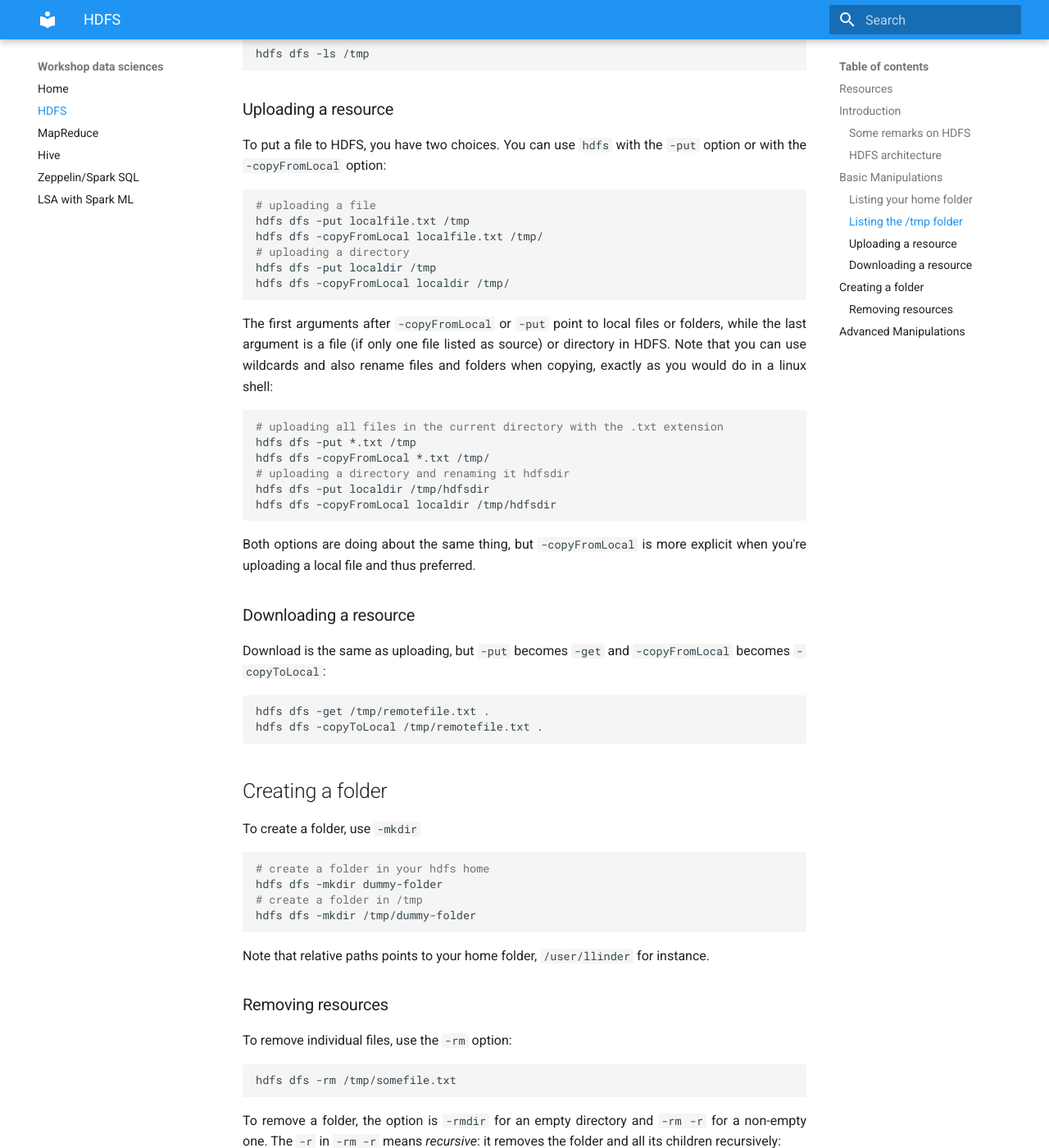
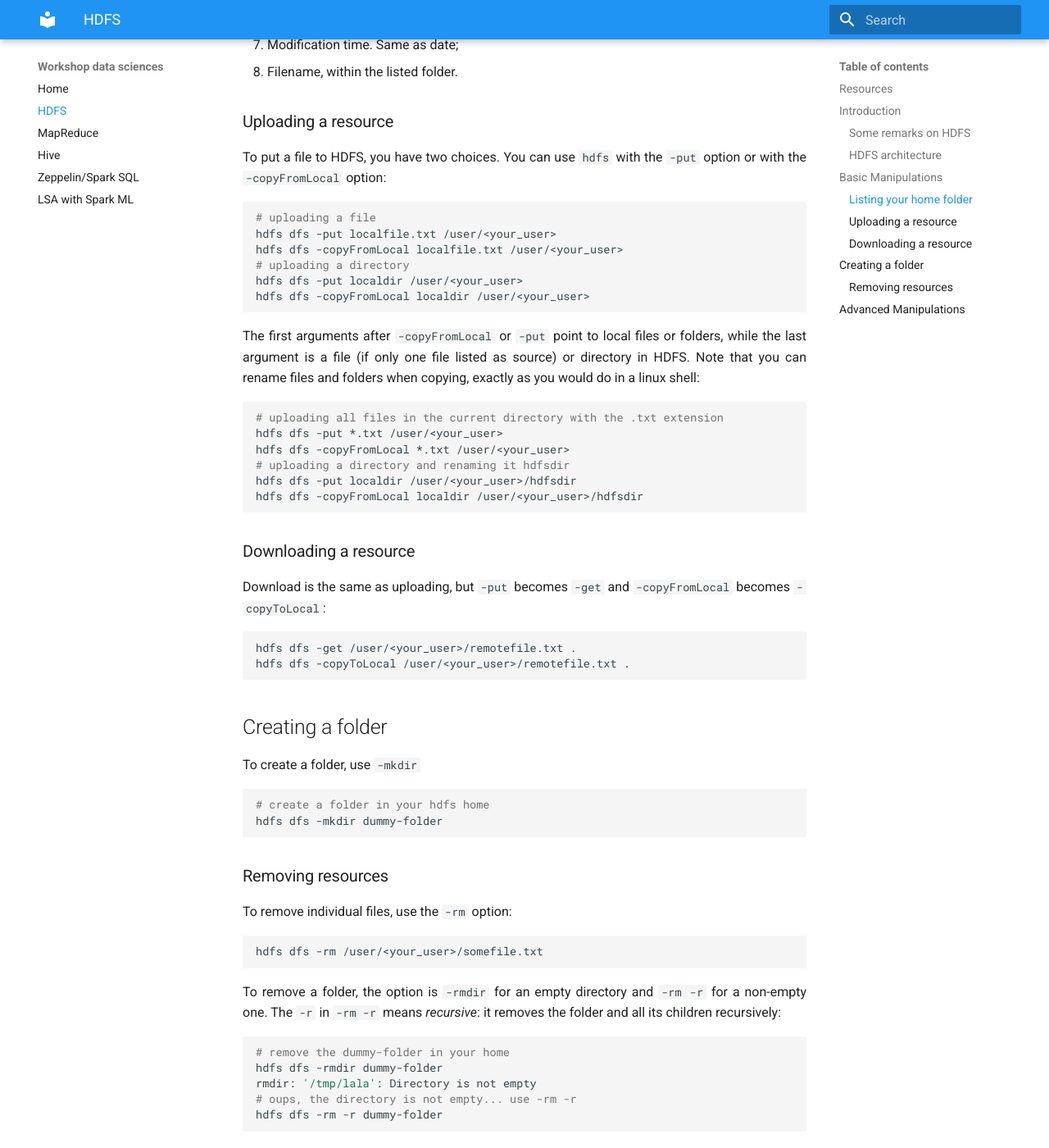
Before and after one commit to derlin/workshop-data-sciences, an MkDocs documentation site: the page built from docs/hdfs.md, in a window 1280 px wide and 1400 px high, scrolled down 2943 px. Shown: the whole window at 82% size. Built offline with MkDocs 1.6.1 and Material for MkDocs 9.7.7, drawn with Linux system fonts in a browser that asks for light colours; nearby versions of some CDN libraries; old or Windows-style settings are respelled for this version of MkDocs; some of the changed text lies outside the part shown.

Commit message:
modify hfs

````diff
--- a/docs/hdfs.md
+++ b/docs/hdfs.md
@@ -1,6 +1,6 @@
 In order to use HADOOP, it is crucial that you understand the basic functioning of HDFS, as well as some of its constraints.
 After a brief introduction of core HDFS concepts, this page presents _copy-paste_-like tutorial to familiarize with
-[HDFS commands](http://hadoop.apache.org/docs/current/hadoop-project-dist/hadoop-hdfs/HDFSCommands.html).
+[HDFS commands](http://hadoop.apache.org/docs/current/hadoop-project-dist/hadoop-hdfs/HDFSCommands.html){:target="_blank"}.
 It mainly focuses on user commands (uploading and downloading data into HDFS).
 
 ## Resources
@@ -44,13 +44,16 @@ An HDFS cluster consists of a single __NameNode__, a master server that manages
 
 ## Basic Manipulations
 
+To interact with HDFS you should use the __dfs__ module.
+The dfs module, also known as "FS shell", provides basic file manipulation operations.
+
 !!! Info
     In HDFS, user's folders are stored in `/user` and not `/home` like traditional Unix/Linux filesystems.
 
 ### Listing your home folder
 
 ```shell
- $ hdfs dfs -ls
+ $ hdfs dfs -ls /user/<your_user>
  Found 28 items
  ...
  -rw-r--r--   3 llinder  daplab_users   6398990 2015-03-13 11:01 data.csv
@@ -58,6 +61,9 @@ An HDFS cluster consists of a single __NameNode__, a master server that manages
  ^^^^^^^^^^   ^ ^^^^^^^^ ^^^^^^^^^^^^   ^^^^^^^ ^^^^^^^^^^ ^^^^^ ^^^^^^^^
           1   2        3            4         5          6     7        8
 ```
+
+!!! Info
+    Relative paths points to your home folder, using : `hdfs dfs -ls /user/<your_user>` is the same as `hdfs dfs -ls`
 
 Columns, as numbered below, represent:
 
@@ -71,12 +77,7 @@ this date often means creation date;
 7. Modification time. Same as date;
 8. Filename, within the listed folder.
 
-### Listing the `/tmp` folder
 
-The only change is that you specify an absolute path from the root of the filesystem (`/`):
-```shell
-hdfs dfs -ls /tmp
-```
 
 ### Uploading a resource
 
@@ -84,34 +85,32 @@ To put a file to HDFS, you have two choices. You can use `hdfs` with the `-put`
 
 ```shell
 # uploading a file
-hdfs dfs -put localfile.txt /tmp
-hdfs dfs -copyFromLocal localfile.txt /tmp/
+hdfs dfs -put localfile.txt /user/<your_user>
+hdfs dfs -copyFromLocal localfile.txt /user/<your_user>
 # uploading a directory
-hdfs dfs -put localdir /tmp
-hdfs dfs -copyFromLocal localdir /tmp/
+hdfs dfs -put localdir /user/<your_user>
+hdfs dfs -copyFromLocal localdir /user/<your_user>
 ```
 
-The first arguments after `-copyFromLocal` or `-put` point to local files or folders, while the last argument is a file (if only one file listed as source) or directory in HDFS. Note that you can use wildcards and also rename files and folders when copying, exactly as you would do in a linux shell:
+The first arguments after `-copyFromLocal` or `-put` point to local files or folders, while the last argument is a file (if only one file listed as source) or directory in HDFS. Note that you can rename files and folders when copying, exactly as you would do in a linux shell:
 
 ```shell
 # uploading all files in the current directory with the .txt extension
-hdfs dfs -put *.txt /tmp
-hdfs dfs -copyFromLocal *.txt /tmp/
+hdfs dfs -put *.txt /user/<your_user>
+hdfs dfs -copyFromLocal *.txt /user/<your_user>
 # uploading a directory and renaming it hdfsdir
-hdfs dfs -put localdir /tmp/hdfsdir
-hdfs dfs -copyFromLocal localdir /tmp/hdfsdir
+hdfs dfs -put localdir /user/<your_user>/hdfsdir
+hdfs dfs -copyFromLocal localdir /user/<your_user>/hdfsdir
 ```
 
-
-Both options are doing about the same thing, but `-copyFromLocal` is more explicit when you're uploading a local file and thus preferred.
 
 ### Downloading a resource
 
 Download is the same as uploading, but `-put` becomes `-get` and `-copyFromLocal` becomes `-copyToLocal`:
 
 ```shell
-hdfs dfs -get /tmp/remotefile.txt .
-hdfs dfs -copyToLocal /tmp/remotefile.txt .
+hdfs dfs -get /user/<your_user>/remotefile.txt .
+hdfs dfs -copyToLocal /user/<your_user>/remotefile.txt .
 ```
 
 ## Creating a folder
@@ -121,18 +120,16 @@ To create a folder, use `-mkdir`
 ```shell
 # create a folder in your hdfs home
 hdfs dfs -mkdir dummy-folder
-# create a folder in /tmp
-hdfs dfs -mkdir /tmp/dummy-folder
 ```
 
-Note that relative paths points to your home folder,  `/user/llinder` for instance.
+
 
 ### Removing resources
 
 To remove individual files, use the `-rm` option:
 
 ```shell
-hdfs dfs -rm /tmp/somefile.txt
+hdfs dfs -rm /user/<your_user>/somefile.txt
 ```
 
 To remove a folder, the option is `-rmdir` for an empty directory and `-rm -r` for a non-empty one. The `-r` in `-rm -r` means _recursive_: it removes the folder and all its children recursively:
````
